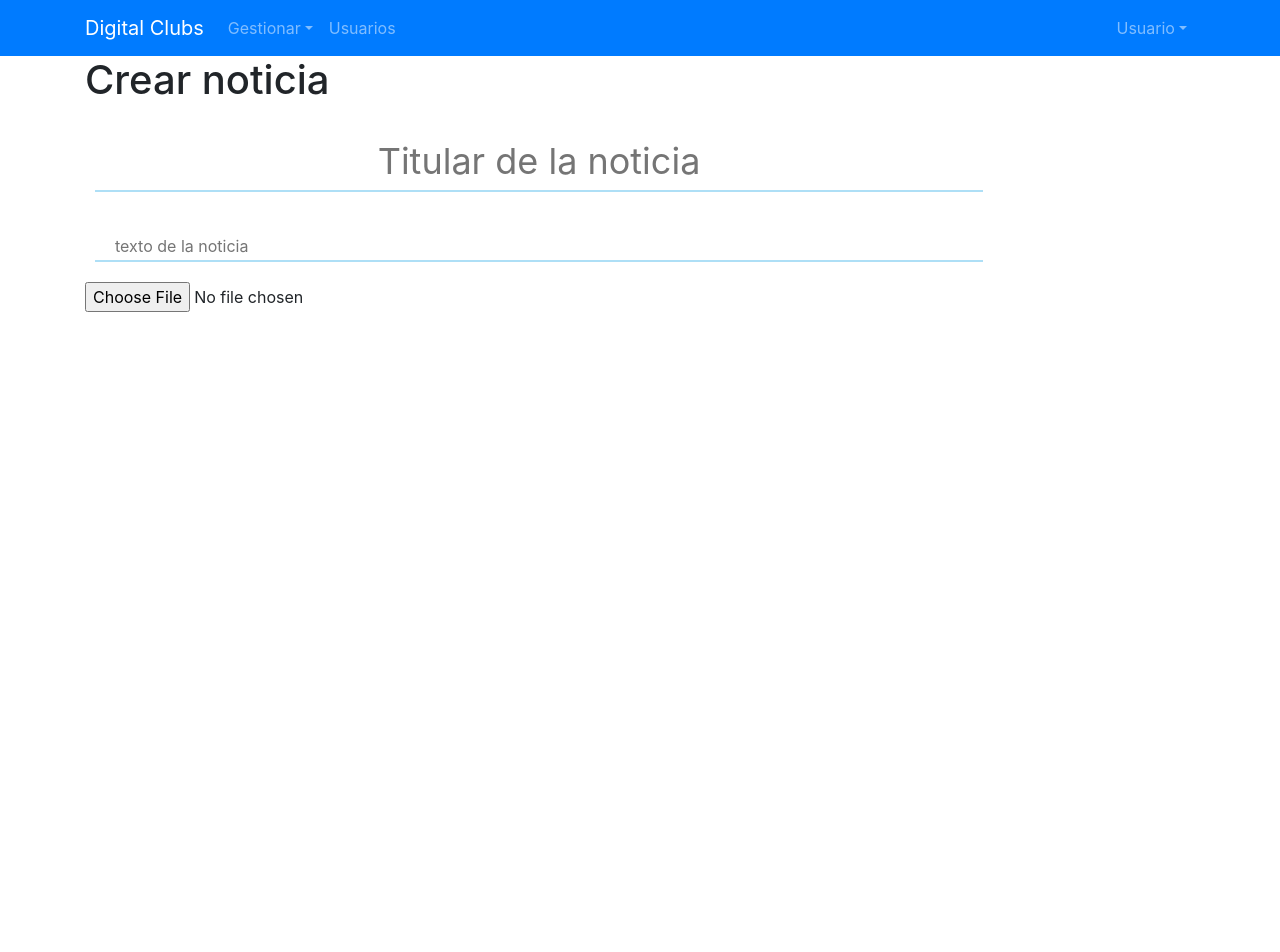
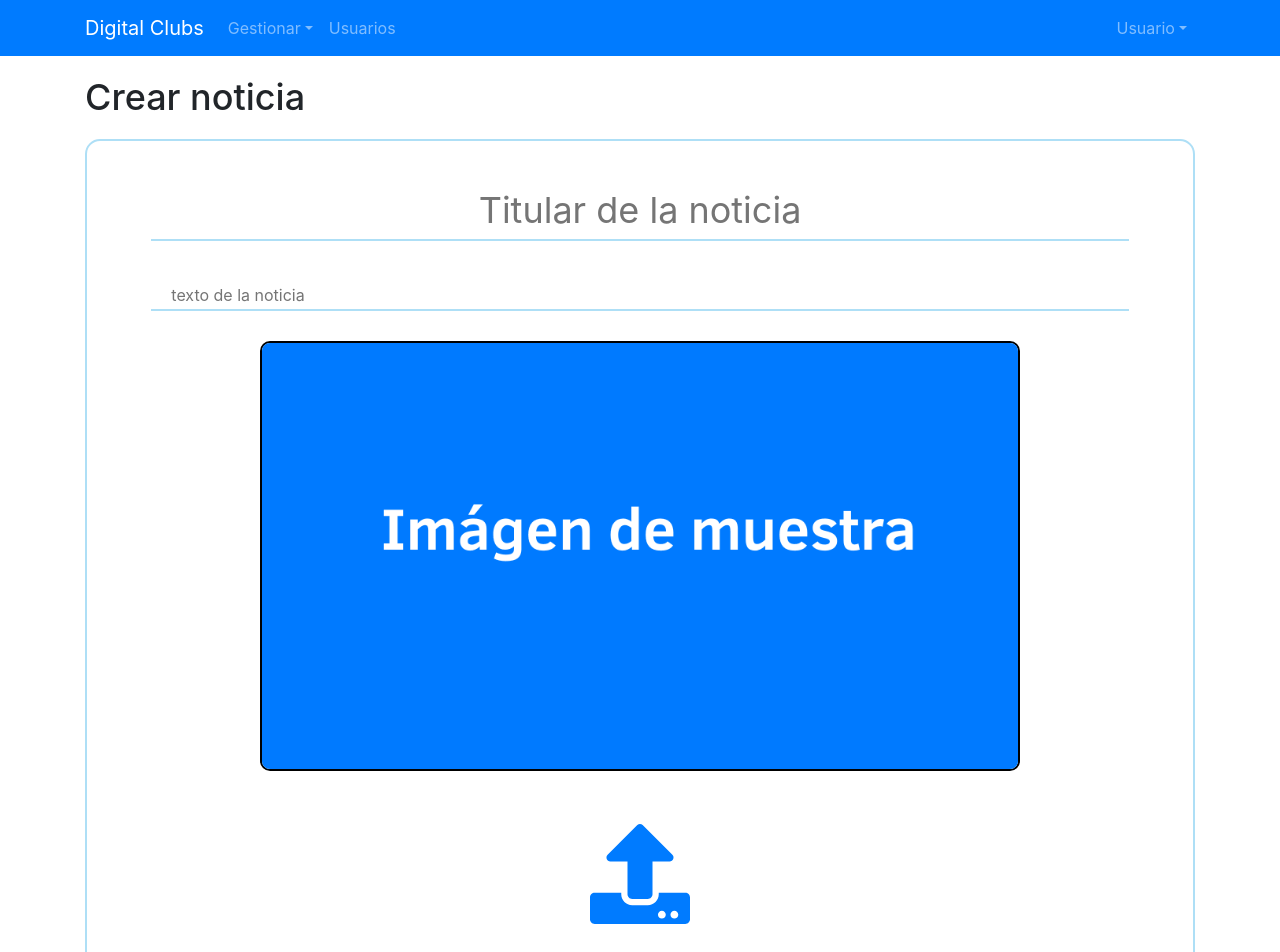
Before and after one commit to mikicastro7/digitalClub_front_gestor, a React (Create React App) app: page /noticias/crear-noticia in a window 1280 px wide. Shown: the top 952 px of the page. Before the commit the page ends 800 px from the top, so only its background shows below. Built offline with nearby package versions, Linux system fonts and the light colour scheme; the HTML template or start-up script is replaced by a standard one.

Commit message:
Diseño formulario crear noticia

```diff
--- a/src/Components/Noticias/AddNoticia.jsx
+++ b/src/Components/Noticias/AddNoticia.jsx
@@ -1,15 +1,36 @@
+/* eslint-disable jsx-a11y/label-has-associated-control */
 import React, { useState } from "react";
 import TextareaAutosize from "react-textarea-autosize";
+import { FontAwesomeIcon } from "@fortawesome/react-fontawesome";
+import { faUpload } from "@fortawesome/free-solid-svg-icons";
 
-const AddNoticia = () => (
-  <>
-    <h1>Crear noticia</h1>
-    <form className="form-crear-noticia">
-      <TextareaAutosize name="titulo" className="input-noticia input-titular-noticia" placeholder="Titular de la noticia" />
-      <TextareaAutosize name="cuerpo" className="input-noticia" placeholder="texto de la noticia" />
-      <input name="imagen" accept="image/png,image/jpeg" type="file" />
-    </form>
-  </>
-);
+const AddNoticia = () => {
+  const [img, setImg] = useState("/img_muestra.jpg");
+
+  const changeImgHandler = (e) => {
+    const reader = new FileReader();
+    reader.onload = () => {
+      if (reader.readyState === 2) {
+        setImg(reader.result);
+      }
+    };
+    reader.readAsDataURL(e.target.files[0]);
+  };
+  return (
+    <section>
+      <h2>Crear noticia</h2>
+      <form className="form-crear-noticia">
+        <TextareaAutosize name="titulo" className="input-noticia input-titular-noticia" placeholder="Titular de la noticia" />
+        <TextareaAutosize name="cuerpo" className="input-noticia" placeholder="texto de la noticia" />
+        <img className="crear-noticia-img" src={img} alt="" />
+        <label className="label-img-noticia" htmlFor="imagen">
+          <span><FontAwesomeIcon icon={faUpload} /></span>
+        </label>
+        <input className="input-img-noticia" id="imagen" onChange={(e) => changeImgHandler(e)} name="imagen" accept="image/png,image/jpeg" type="file" />
+        <TextareaAutosize name="alt" className="input-noticia" placeholder="pequeña descripcion de la foto ej: niño montado a caballo" />
+      </form>
+    </section>
+  );
+};
 
 export default AddNoticia;
--- a/src/Components/Noticias/Noticia.jsx
+++ b/src/Components/Noticias/Noticia.jsx
@@ -4,6 +4,13 @@ import { Collapse } from "react-bootstrap";
 import { FontAwesomeIcon } from "@fortawesome/react-fontawesome";
 import { faCaretDown, faTrashAlt, faEdit } from "@fortawesome/free-solid-svg-icons";
 import styled from "styled-components";
+
+const CaretDown = styled.div`
+    color: ${open ? "#007bff" : "#aedff6"};
+    &:hover {
+    color: ${open ? "#aedff6" : "#007bff"};
+  }
+  `;
 
 const Noticia = ({
   noticia: {
@@ -12,12 +19,6 @@ const Noticia = ({
   }
 }) => {
   const [open, setOpen] = useState(false);
-  const CaretDown = styled.button`
-    color: ${open ? "#007bff" : "#aedff6"};
-    &:hover {
-    color: ${open ? "#aedff6" : "#007bff"};
-  }
-  `;
   const noticiaDesplegarHandler = () => {
     setOpen(!open);
   };
--- a/src/index.css
+++ b/src/index.css
@@ -32,7 +32,7 @@ section h2 {
 }
 
 .input-noticia {
-  width: 80%;
+  width: 90%;
   border: none;
   border-bottom: 2px solid #aedff6;
   overflow: hidden;
@@ -54,10 +54,25 @@ section h2 {
 
 
 .form-crear-noticia {
+  border: 1px solid red;
   display: flex;
   flex-direction: column;
+  align-items: center;
+  border: 2px solid #aedff6;
+  border-radius: 15px;
+  padding: 20px 10px;
 }
 
+.crear-noticia-img {
+  width: 90%;
+  border: 2px solid black;
+  border-radius: 10px;
+  display: block;
+  margin-left: auto;
+  margin-right: auto;
+  margin-top: 10px;
+  margin-bottom: 30px;
+}
 
 section h2 {
   margin-top: 20px;
@@ -127,9 +142,41 @@ ul.noticia-content {
   font-weight: bolder;
 }
 
+.input-img-noticia {
+  width: 0.1px;
+  height: 0.1px;
+  opacity: 0;
+  overflow: hidden;
+  position: absolute;
+  z-index: -1;
+}
+
+.label-img-noticia span {
+  display: block;
+  font-size: 100px;
+  color: #007bff;
+  text-align: center;
+  cursor: pointer;
+  transition: 0.5;
+}
+
+.label-img-noticia span:hover {
+  color: #0069d9;
+}
+
+.label-img-noticia {
+  font-size: 24px;
+}
+
 /*Media queries*/
 @media only screen and (min-width: 768px) {
   .noticia img {
     width: 70%;
   }
 }
+
+@media only screen and (min-width: 992px) {
+  .crear-noticia-img {
+    width: 70%;
+  }
+}
```
Also changed, not shown: public/img_muestra.jpg (added).
